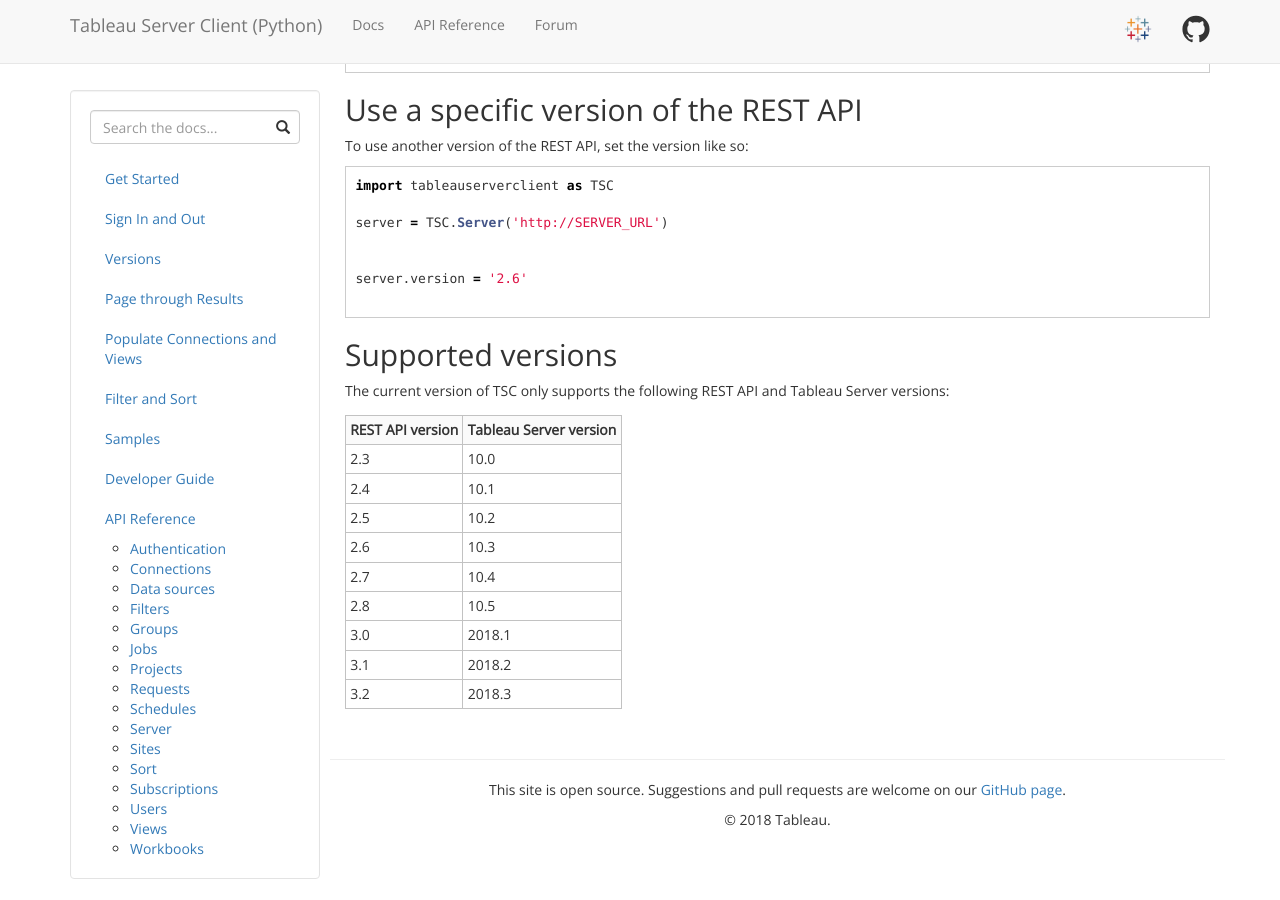
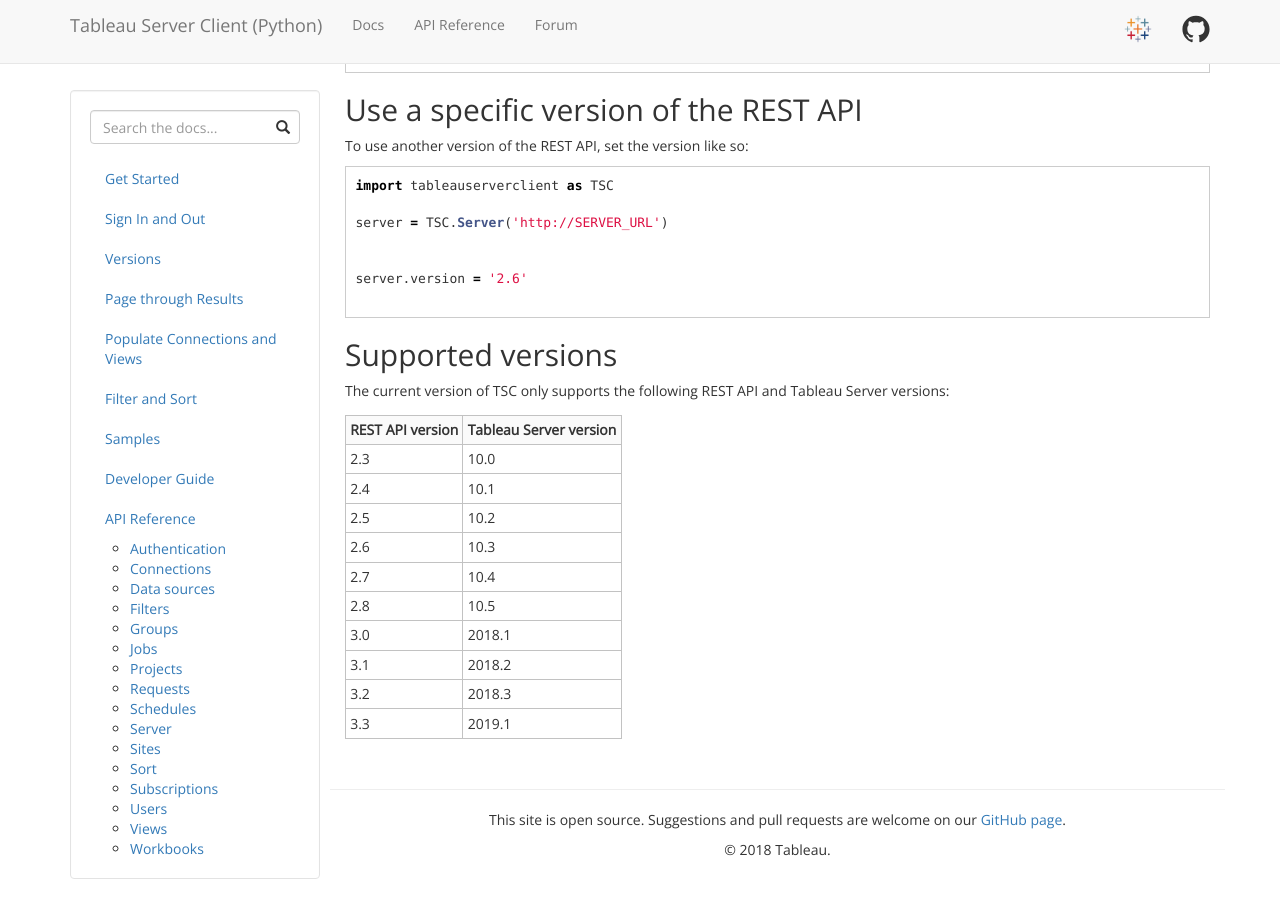
Before and after one commit to tableau/server-client-python, a Jekyll site: the page built from docs/versions.md, in a window 1280 px wide and 900 px high, scrolled down 723 px. Built offline with Jekyll 4.4.1, drawn with Linux system fonts in a browser that asks for light colours.

Commit message:
Adding 2019.1 (v3.3) to docs

```diff
--- a/docs/versions.md
+++ b/docs/versions.md
@@ -64,3 +64,4 @@
 |3.0|2018.1|
 |3.1|2018.2|
 |3.2|2018.3|
+|3.3|2019.1|
```
